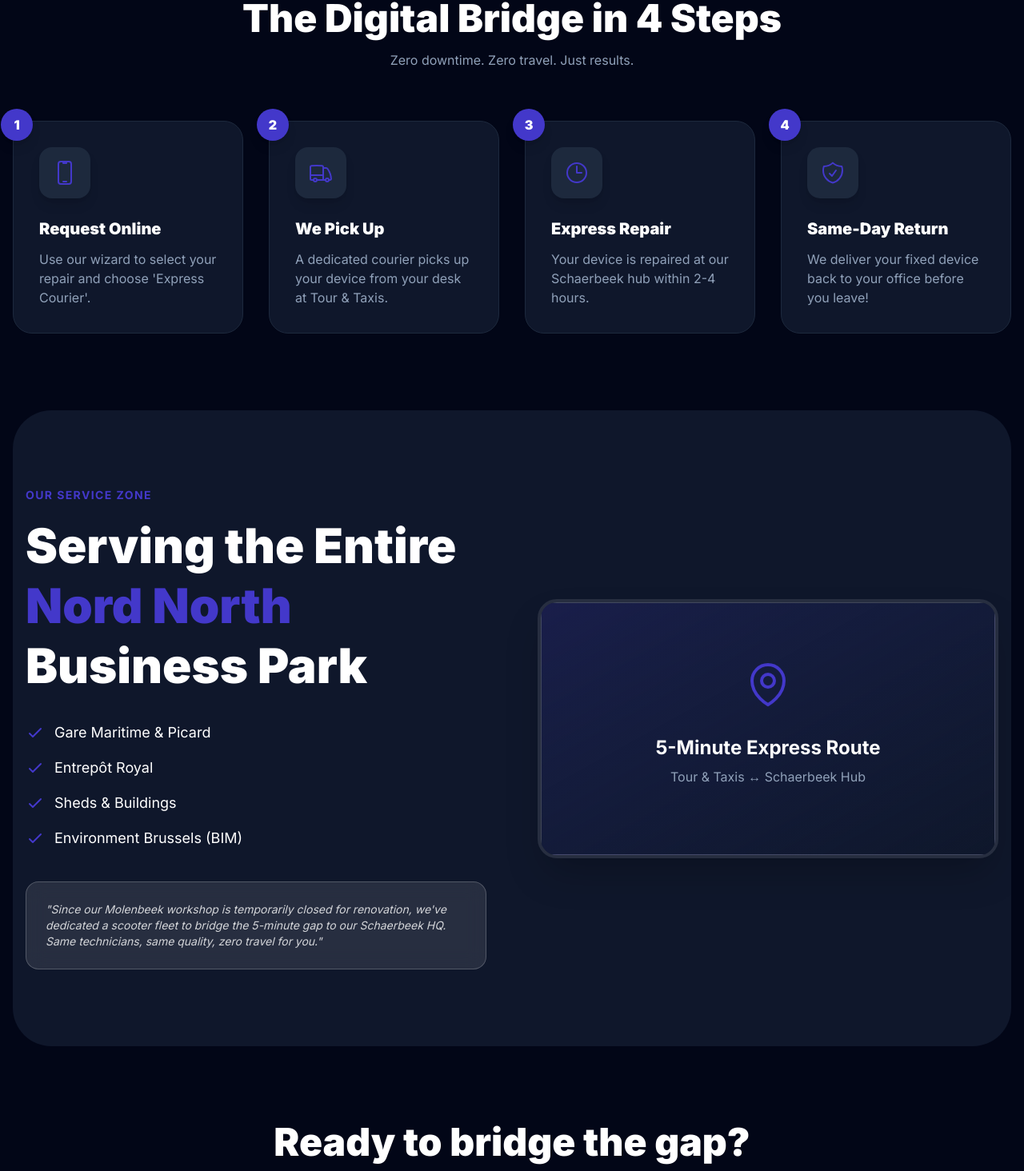
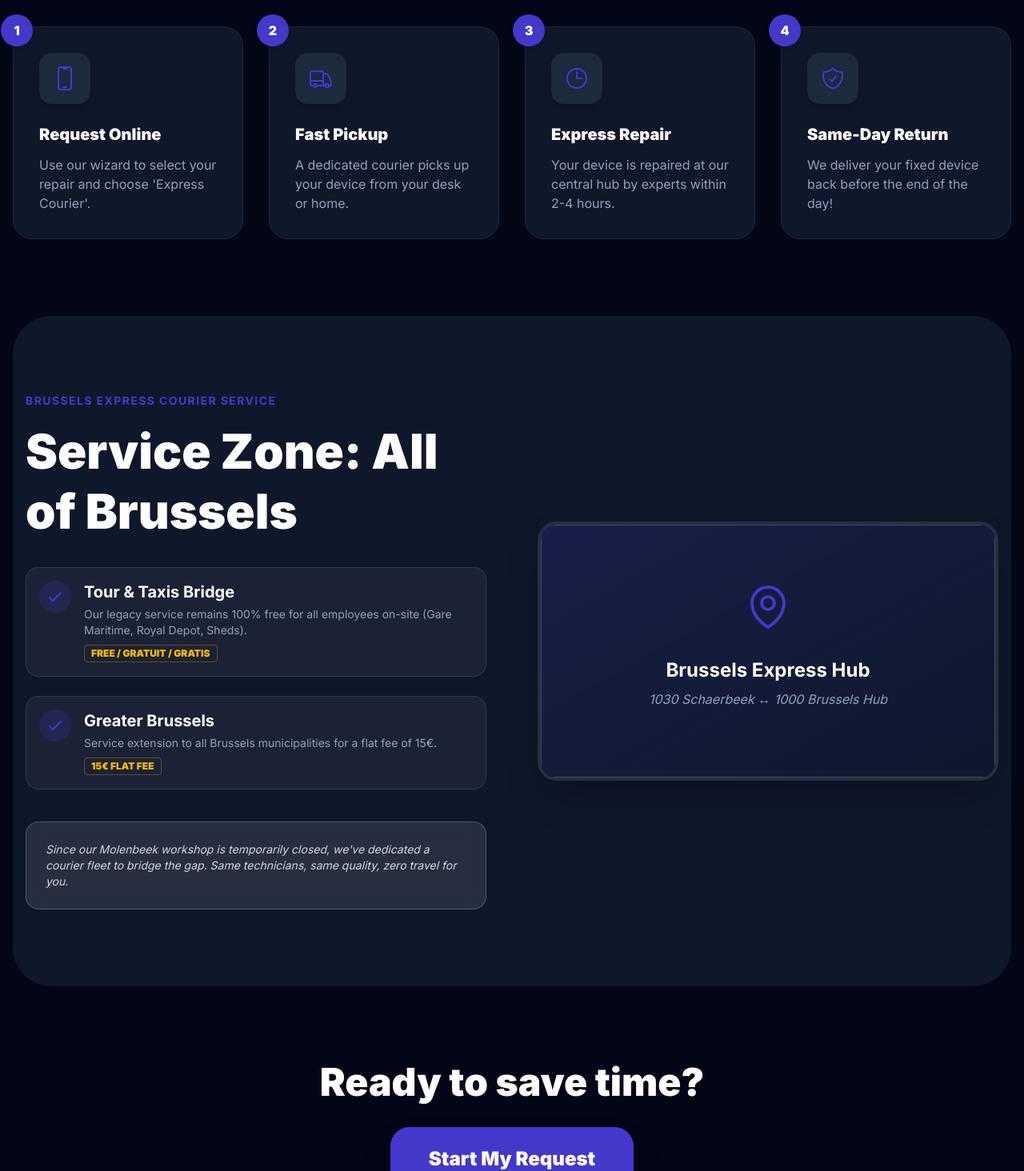
Before and after one commit to tovrr/belmobile.be, a Next.js app: page /en/express-courier in a window 1280 px wide. Shown: the part 1144-2608 px from the top of the page at 80% size. Built offline with nearby package versions, Linux system fonts and the light colour scheme; no server answers; the database is empty.

Commit message:
Expand Express Courier to Brussels Wide and localize all content

```diff
--- a/src/components/ExpressCourierClient.tsx
+++ b/src/components/ExpressCourierClient.tsx
@@ -12,23 +12,23 @@ const ExpressCourierClient: React.FC = () => {
     const steps = [
         {
             icon: DevicePhoneMobileIcon,
-            title: "Request Online",
-            desc: "Use our wizard to select your repair and choose 'Express Courier'."
+            title: t('courier_step1_title'),
+            desc: t('courier_step1_desc')
         },
         {
             icon: TruckIcon,
-            title: "We Pick Up",
-            desc: "A dedicated courier picks up your device from your desk at Tour & Taxis."
+            title: t('courier_step2_title'),
+            desc: t('courier_step2_desc')
         },
         {
             icon: ClockIcon,
-            title: "Express Repair",
-            desc: "Your device is repaired at our Schaerbeek hub within 2-4 hours."
+            title: t('courier_step3_title'),
+            desc: t('courier_step3_desc')
         },
         {
             icon: ShieldCheckIcon,
-            title: "Same-Day Return",
-            desc: "We deliver your fixed device back to your office before you leave!"
+            title: t('courier_step4_title'),
+            desc: t('courier_step4_desc')
         }
     ];
 
@@ -43,25 +43,22 @@ const ExpressCourierClient: React.FC = () => {
                             animate={{ opacity: 1, y: 0 }}
                             className="inline-block px-4 py-2 rounded-full bg-amber-100 dark:bg-amber-900/30 text-amber-600 dark:text-amber-400 font-black text-xs uppercase tracking-widest mb-6"
                         >
-                            Exclusive: Tour & Taxis Corporate Bridge
+                            {t('courier_hero_badge')}
                         </motion.span>
                         <motion.h1
                             initial={{ opacity: 0, y: 20 }}
                             animate={{ opacity: 1, y: 0 }}
                             transition={{ delay: 0.1 }}
                             className="text-4xl md:text-7xl font-black text-slate-900 dark:text-white mb-8 leading-tight"
-                        >
-                            Working at <span className="text-bel-blue">Tour & Taxis</span>? <br />
-                            Get your phone fixed by lunch.
-                        </motion.h1>
+                            dangerouslySetInnerHTML={{ __html: t('courier_hero_title') }}
+                        />
                         <motion.p
                             initial={{ opacity: 0, y: 20 }}
                             animate={{ opacity: 1, y: 0 }}
                             transition={{ delay: 0.2 }}
                             className="text-xl text-slate-600 dark:text-slate-300 mb-10 max-w-2xl mx-auto"
                         >
-                            Our legendary Molenbeek shop moved, but your convenience stays.
-                            Enjoy free courier pick-up and return for all corporate employees at Gare Maritime and Tour & Taxis.
+                            {t('courier_hero_subtitle')}
                         </motion.p>
                         <motion.div
                             initial={{ opacity: 0, scale: 0.9 }}
@@ -73,13 +70,13 @@ const ExpressCourierClient: React.FC = () => {
                                 href={`/${language}/repair`}
                                 className="px-8 py-5 bg-bel-blue text-white font-black rounded-2xl shadow-xl hover:scale-105 transition-all text-lg flex items-center justify-center gap-2"
                             >
-                                Book Express Repair <ArrowRightIcon className="h-5 w-5" />
+                                {t('courier_cta_book')} <ArrowRightIcon className="h-5 w-5" />
                             </Link>
                             <a
                                 href="tel:+32484837560"
                                 className="px-8 py-5 bg-white dark:bg-slate-800 text-slate-900 dark:text-white border-2 border-slate-100 dark:border-slate-700 font-bold rounded-2xl hover:bg-gray-50 dark:hover:bg-slate-700 transition-all text-lg"
                             >
-                                Call for Pickup
+                                {t('courier_cta_call')}
                             </a>
                         </motion.div>
                     </div>
@@ -94,8 +91,8 @@ const ExpressCourierClient: React.FC = () => {
             <div className="py-24 bg-white dark:bg-deep-space">
                 <div className="container mx-auto px-4">
                     <div className="text-center mb-16">
-                        <h2 className="text-3xl md:text-5xl font-black text-slate-900 dark:text-white mb-4">The Digital Bridge in 4 Steps</h2>
-                        <p className="text-slate-500 dark:text-slate-400">Zero downtime. Zero travel. Just results.</p>
+                        <h2 className="text-3xl md:text-5xl font-black text-slate-900 dark:text-white mb-4">{t('courier_zone_title')}</h2>
+                        <p className="text-slate-500 dark:text-slate-400">{t('courier_zone_subtitle')}</p>
                     </div>
 
                     <div className="grid grid-cols-1 md:grid-cols-4 gap-8">
@@ -127,34 +124,46 @@ const ExpressCourierClient: React.FC = () => {
                 <div className="container mx-auto px-4 relative z-10">
                     <div className="grid grid-cols-1 lg:grid-cols-2 gap-16 items-center">
                         <div>
-                            <span className="text-bel-blue font-bold uppercase tracking-widest text-sm mb-4 block">Our Service Zone</span>
-                            <h2 className="text-4xl md:text-6xl font-black mb-8 leading-tight">Serving the Entire <br /> <span className="text-bel-blue">Nord North</span> Business Park</h2>
-                            <ul className="space-y-4 mb-10 text-lg">
-                                <li className="flex items-center gap-3">
-                                    <CheckCircleIcon className="h-6 w-6 text-bel-blue" /> Gare Maritime & Picard
+                            <span className="text-bel-blue font-bold uppercase tracking-widest text-sm mb-4 block">{t('courier_hero_badge')}</span>
+                            <h2 className="text-4xl md:text-6xl font-black mb-8 leading-tight">{t('courier_zone_title')}</h2>
+                            <ul className="space-y-6 mb-10 text-lg">
+                                <li className="flex items-start gap-4 p-4 bg-white/5 rounded-2xl border border-white/10">
+                                    <div className="p-2 bg-bel-blue/20 rounded-lg shrink-0">
+                                        <CheckCircleIcon className="h-6 w-6 text-bel-blue" />
+                                    </div>
+                                    <div>
+                                        <p className="font-bold text-xl">{t('courier_zone_tt_title')}</p>
+                                        <p className="text-slate-400 text-sm mt-1">{t('courier_zone_tt_desc')}</p>
+                                        <span className="inline-block mt-2 text-xs font-black uppercase text-amber-400 px-2 py-0.5 border border-amber-400/30 rounded">Free / Gratuit / Gratis</span>
+                                    </div>
                                 </li>
-                                <li className="flex items-center gap-3">
-                                    <CheckCircleIcon className="h-6 w-6 text-bel-blue" /> Entrepôt Royal
-                                </li>
-                                <li className="flex items-center gap-3">
-                                    <CheckCircleIcon className="h-6 w-6 text-bel-blue" /> Sheds & Buildings
-                                </li>
-                                <li className="flex items-center gap-3">
-                                    <CheckCircleIcon className="h-6 w-6 text-bel-blue" /> Environment Brussels (BIM)
+                                <li className="flex items-start gap-4 p-4 bg-white/5 rounded-2xl border border-white/10">
+                                    <div className="p-2 bg-bel-blue/20 rounded-lg shrink-0">
+                                        <CheckCircleIcon className="h-6 w-6 text-bel-blue" />
+                                    </div>
+                                    <div>
+                                        <p className="font-bold text-xl">{t('courier_zone_bxl_title')}</p>
+                                        <p className="text-slate-400 text-sm mt-1">{t('courier_zone_bxl_desc')}</p>
+                                        <span className="inline-block mt-2 text-xs font-black uppercase text-amber-400 px-2 py-0.5 border border-amber-400/30 rounded">15€ Flat Fee</span>
+                                    </div>
                                 </li>
                             </ul>
                             <div className="p-6 bg-white/10 backdrop-blur-md rounded-2xl border border-white/20">
                                 <p className="text-sm italic opacity-80">
-                                    "Since our Molenbeek workshop is temporarily closed for renovation, we've dedicated a scooter fleet to bridge the 5-minute gap to our Schaerbeek HQ. Same technicians, same quality, zero travel for you."
+                                    {language === 'fr'
+                                        ? "Depuis que notre atelier de Molenbeek est temporairement fermé, nous avons dédié une flotte de coursiers pour réduire la distance. Mêmes techniciens, même qualité, zéro déplacement pour vous."
+                                        : language === 'nl'
+                                            ? "Sinds onze werkplaats in Molenbeek tijdelijk gesloten is, hebben we een vloot koeriers ingezet om de afstand te overbruggen. Dezelfde technici, dezelfde kwaliteit, nul verplaatsing voor u."
+                                            : "Since our Molenbeek workshop is temporarily closed, we've dedicated a courier fleet to bridge the gap. Same technicians, same quality, zero travel for you."
+                                    }
                                 </p>
                             </div>
                         </div>
                         <div className="relative aspect-video rounded-3xl overflow-hidden shadow-2xl border-4 border-white/10">
-                            {/* Placeholder for a map or illustration of the 5-min bridge */}
                             <div className="absolute inset-0 bg-linear-to-br from-bel-blue/20 to-slate-900 border border-white/20 flex flex-col items-center justify-center p-8 text-center">
                                 <MapPinIcon className="h-16 w-16 text-bel-blue mb-4 animate-bounce" />
-                                <p className="font-bold text-2xl mb-2">5-Minute Express Route</p>
-                                <p className="text-slate-400">Tour & Taxis ↔ Schaerbeek Hub</p>
+                                <p className="font-bold text-2xl mb-2">Brussels Express Hub</p>
+                                <p className="text-slate-400 italic">1030 Schaerbeek ↔ 1000 Brussels Hub</p>
                             </div>
                         </div>
                     </div>
@@ -164,12 +173,12 @@ const ExpressCourierClient: React.FC = () => {
             {/* CTA Final */}
             <div className="py-24 text-center">
                 <div className="container mx-auto px-4">
-                    <h2 className="text-3xl md:text-5xl font-black text-slate-900 dark:text-white mb-8">Ready to bridge the gap?</h2>
+                    <h2 className="text-3xl md:text-5xl font-black text-slate-900 dark:text-white mb-8">{t('courier_footer_title')}</h2>
                     <Link
                         href={`/${language}/repair`}
                         className="inline-block px-12 py-6 bg-bel-blue text-white font-black rounded-3xl shadow-2xl hover:scale-105 transition-all text-2xl"
                     >
-                        Start Your Request Now
+                        {t('courier_footer_button')}
                     </Link>
                 </div>
             </div>
--- a/src/data/i18n/en.json
+++ b/src/data/i18n/en.json
@@ -62,6 +62,31 @@
     "select_quality_short": "Select quality",
     "track-order": "Track Order",
     "Track Order": "Track Order",
+    "courier_meta_title": "Express Courier Phone Repair Brussels | Belmobile",
+    "courier_meta_description": "Same-day mobile phone repair with our express courier service in Brussels. Free pickup at Tour & Taxis and Brussels-wide coverage for 15€.",
+    "courier_hero_badge": "Brussels Express Courier Service",
+    "courier_hero_title": "Get your phone fixed without leaving home",
+    "courier_hero_subtitle": "Enjoy our exclusive courier service. Same-day pickup and return for your repairs across Brussels.",
+    "courier_free_tt": "Free for Tour & Taxis & Gare Maritime employees",
+    "courier_brussels_wide": "Brussels-wide coverage (15€ flat fee)",
+    "courier_step1_title": "Request Online",
+    "courier_step1_desc": "Use our wizard to select your repair and choose 'Express Courier'.",
+    "courier_step2_title": "Fast Pickup",
+    "courier_step2_desc": "A dedicated courier picks up your device from your desk or home.",
+    "courier_step3_title": "Express Repair",
+    "courier_step3_desc": "Your device is repaired at our central hub by experts within 2-4 hours.",
+    "courier_step4_title": "Same-Day Return",
+    "courier_step4_desc": "We deliver your fixed device back before the end of the day!",
+    "courier_zone_title": "Service Zone: All of Brussels",
+    "courier_zone_subtitle": "Covering all 19 municipalities of the capital",
+    "courier_zone_tt_title": "Tour & Taxis Bridge",
+    "courier_zone_tt_desc": "Our legacy service remains 100% free for all employees on-site (Gare Maritime, Royal Depot, Sheds).",
+    "courier_zone_bxl_title": "Greater Brussels",
+    "courier_zone_bxl_desc": "Service extension to all Brussels municipalities for a flat fee of 15€.",
+    "courier_cta_book": "Book Express Repair",
+    "courier_cta_call": "Call for Pickup",
+    "courier_footer_title": "Ready to save time?",
+    "courier_footer_button": "Start My Request",
     "Select Shop": "Select Shop",
     "Help Center": "Help Center",
     "Home": "Home",
--- a/src/data/i18n/nl.json
+++ b/src/data/i18n/nl.json
@@ -57,6 +57,31 @@
     "select_quality_short": "Selecteer kwaliteit",
     "track-order": "bestelling-volgen",
     "Track Order": "Bestelling Volgen",
+    "courier_meta_title": "Express Koerier Telefoon Reparatie Brussel | Belmobile",
+    "courier_meta_description": "GSM reparatie op dezelfde dag met onze express koeriersdienst in Brussel. Gratis ophaling bij Tour & Taxis en dekking in heel Brussel voor 15€.",
+    "courier_hero_badge": "Brussel Express Koeriersdienst",
+    "courier_hero_title": "Uw GSM gerepareerd zonder de deur uit te gaan",
+    "courier_hero_subtitle": "Profiteer van onze exclusieve koeriersdienst. Ophaling en terugbezorging op dezelfde dag in heel Brussel.",
+    "courier_free_tt": "Gratis voor medewerkers van Tour & Taxis & Gare Maritime",
+    "courier_brussels_wide": "Dekking in heel Brussel (15€ vast tarief)",
+    "courier_step1_title": "Online Aanvraag",
+    "courier_step1_desc": "Gebruik onze wizard om uw reparatie te kiezen en selecteer 'Express Koerier'.",
+    "courier_step2_title": "Snelle Ophaling",
+    "courier_step2_desc": "Een toegewezen koerier haalt uw toestel op bij uw bureau of thuis.",
+    "courier_step3_title": "Express Reparatie",
+    "courier_step3_desc": "Uw toestel wordt binnen 2-4 uur door experts gerepareerd in onze centrale hub.",
+    "courier_step4_title": "Terugbezorging op Dezelfde Dag",
+    "courier_step4_desc": "Wij bezorgen uw gerepareerde toestel terug voor het einde van de dag!",
+    "courier_zone_title": "Servicezone: Heel Brussel",
+    "courier_zone_subtitle": "Wij dekken alle 19 gemeenten van de hoofdstad",
+    "courier_zone_tt_title": "Tour & Taxis Bridge",
+    "courier_zone_tt_desc": "Onze historische dienst blijft 100% gratis voor alle medewerkers ter plaatse (Gare Maritime, Koninklijk Entrepot, Sheds).",
+    "courier_zone_bxl_title": "Groot-Brussel",
+    "courier_zone_bxl_desc": "Uitbreiding van de dienst naar alle Brusselse gemeenten voor een vast tarief van 15€.",
+    "courier_cta_book": "Express Reparatie Boeken",
+    "courier_cta_call": "Bellen voor Ophaling",
+    "courier_footer_title": "Klaar om tijd te besparen?",
+    "courier_footer_button": "Mijn Aanvraag Starten",
     "Select Shop": "Selecteer Winkel",
     "Help Center": "Helpcentrum",
     "Home": "Home",
```
Also changed, not shown: src/app/[lang]/express-courier/page.tsx (+14 -17 lines), src/data/i18n/fr.json.
